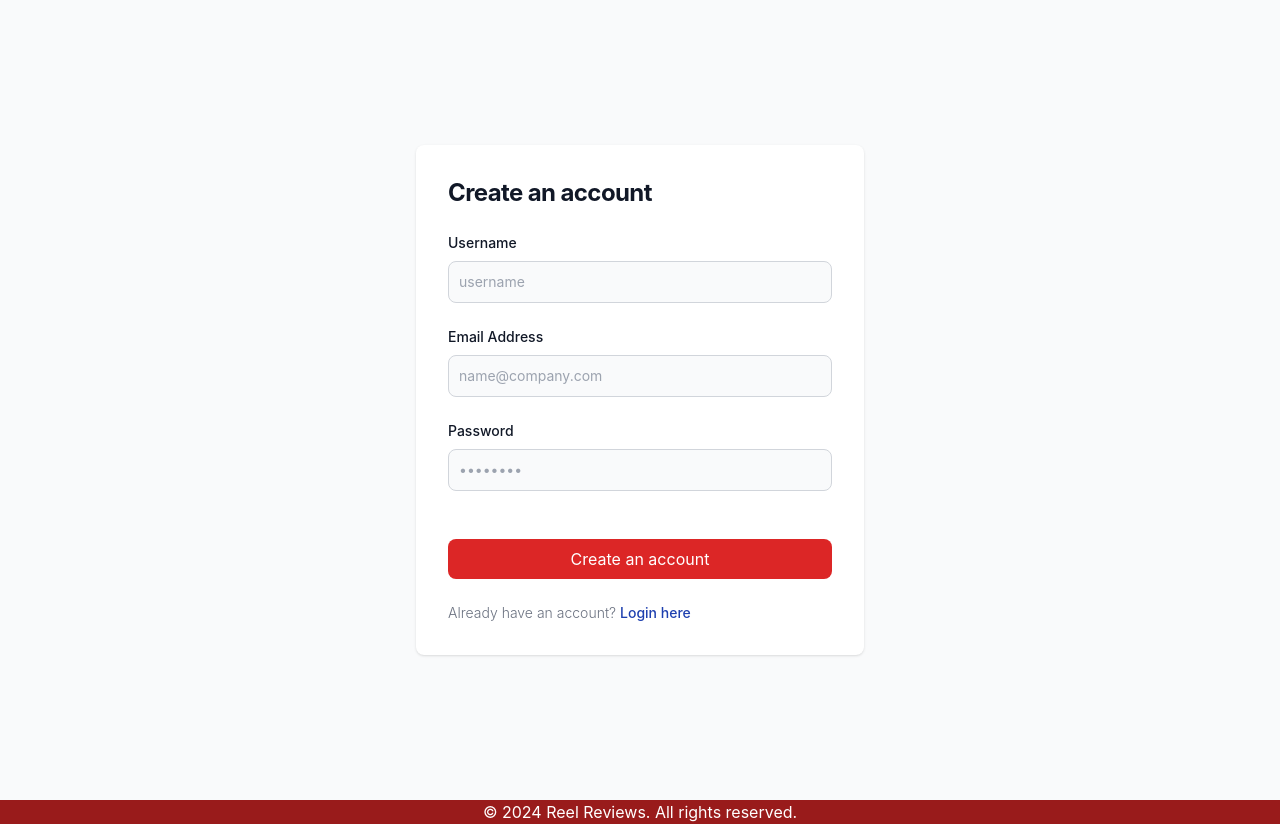
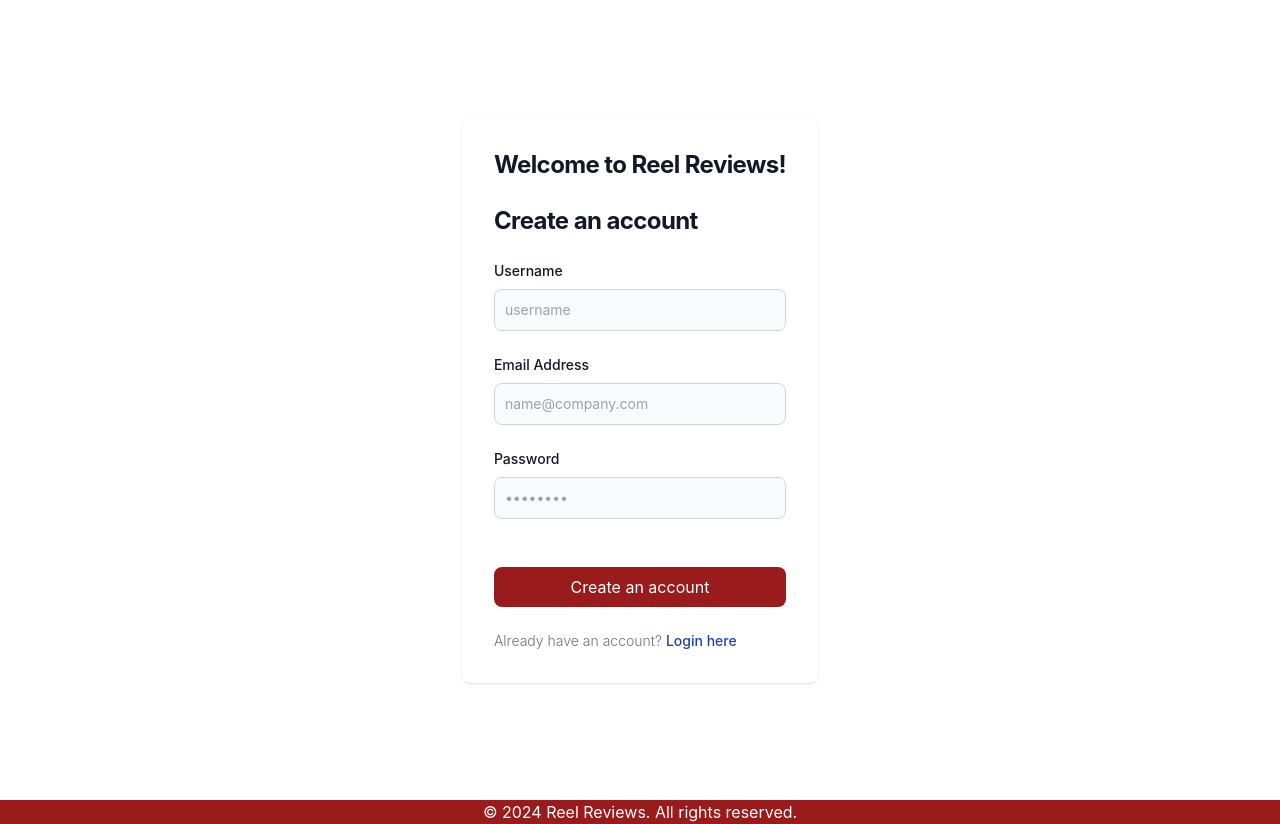
Before and after one commit to kaitlinnowell/movie-review, a React (Vite) app in the folder client/: page / in a window 1280 px wide. Both pictures are taken after typing "name@example.com", "Sample123" into the empty fields and a click on the button "Sign up". Built offline with nearby package versions, Linux system fonts and the light colour scheme.

Commit message:
fixing styling for signup page

```diff
--- a/client/src/components/SignupBox.jsx
+++ b/client/src/components/SignupBox.jsx
@@ -51,13 +51,15 @@ function SignupBox({ setBox }) {
   };
 
   return (
-    <section className="bg-gray-50 dark:bg-gray-900">
       <div className="flex flex-col items-center justify-center px-6 py-8 mx-auto md:h-screen lg:py-0">
-        <div className="w-full bg-white rounded-lg shadow dark:border md:mt-0 sm:max-w-md xl:p-0 dark:bg-gray-800 dark:border-gray-700">
+        <div className="w-half bg-white rounded-lg shadow dark:border md:mt-0 sm:max-w-md xl:p-0 dark:bg-gray-800 dark:border-gray-700">
           <div className="p-6 space-y-4 md:space-y-6 sm:p-8">
-            <h1 className="text-xl font-bold leading-tight tracking-tight text-gray-900 md:text-2xl dark:text-white">
-              Create an account
-            </h1>
+          <h1 className="text-2xl text-center font-bold leading-tight tracking-tight text-gray-900 md:text-2xl dark:text-white">
+            Welcome to Reel Reviews!
+          </h1>
+          <h2 className="text-xl font-bold leading-tight tracking-tight text-gray-900 md:text-2xl dark:text-white">
+            Create an account
+          </h2>
             <form
               className="space-y-4 md:space-y-6"
               onSubmit={handleFormSubmit}
@@ -134,7 +136,7 @@ function SignupBox({ setBox }) {
                     userFormData.password
                   )
                 }
-                className="w-full h-10 text-white bg-red-600 rounded-lg"
+                className="w-full h-10 text-white bg-red-800 rounded-lg"
               >
                 Create an account
               </button>
@@ -151,7 +153,6 @@ function SignupBox({ setBox }) {
           </div>
         </div>
       </div>
-    </section>
   );
 }
 
```
